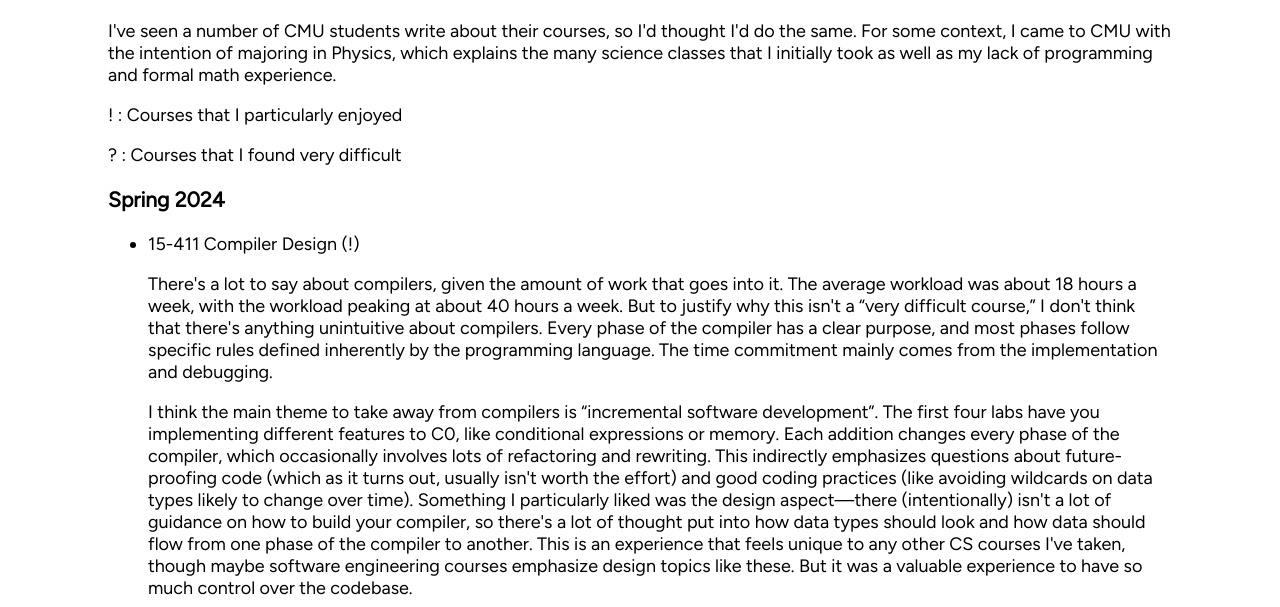
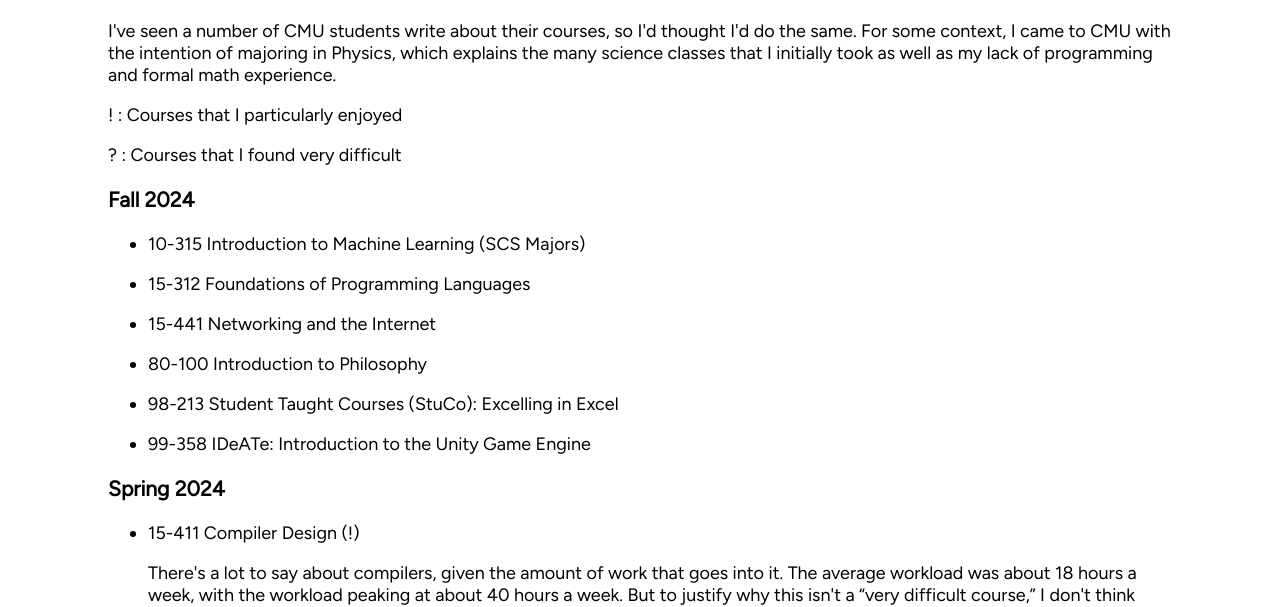
Before and after one commit to snah0902/snah0902.github.io, a plain HTML site: page courses.html in a window 1280 px wide. Shown: the part 214-821 px from the top of the page. Drawn offline with Linux system fonts and the light colour scheme; a web font is replaced by a local one.

Commit message:
updated courses and resume

```diff
--- a/courses.html
+++ b/courses.html
@@ -40,6 +40,41 @@
   <p>
     ? : Courses that I found very difficult
   </p>
+
+  <h3>Fall 2024</h3>
+
+  <ul>
+    <li>
+      <p>
+        10-315 Introduction to Machine Learning (SCS Majors)
+      </p>
+    </li>
+    <li>
+      <p>
+        15-312 Foundations of Programming Languages
+      </p>
+    </li>
+    <li>
+      <p>
+        15-441 Networking and the Internet
+      </p>
+    </li>
+    <li>
+      <p>
+        80-100 Introduction to Philosophy
+      </p>
+    </li>
+    <li>
+      <p>
+        98-213 Student Taught Courses (StuCo): Excelling in Excel
+      </p>
+    </li>
+    <li>
+      <p>
+        99-358 IDeATe: Introduction to the Unity Game Engine
+      </p>
+    </li>
+  </ul>
 
   <h3>Spring 2024</h3>
 
```
Also changed, not shown: resume.html (+6 -6 lines), 1 other file.
